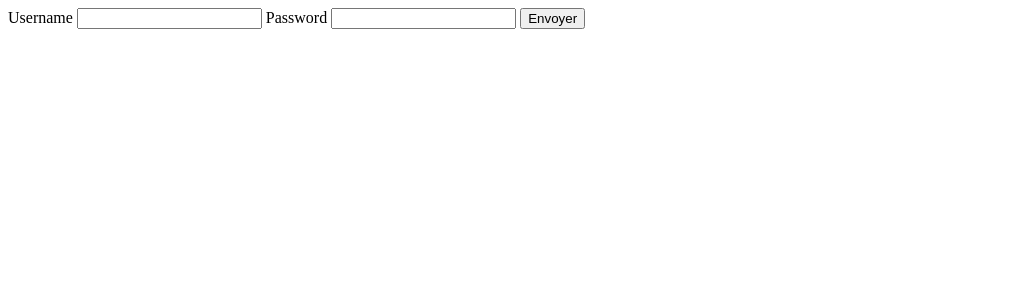
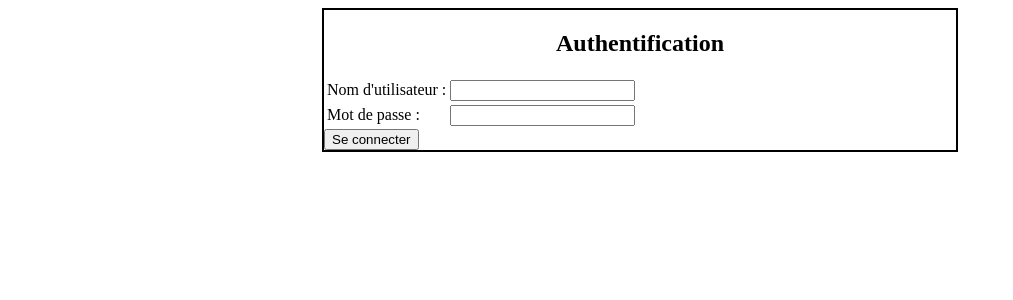
Before and after one commit to MdialloC19/passwordcracker, a PHP site: page /login.php in a window 1280 px wide. Shown: the top 300 px of the page, without its empty margins (0-1013 px from the left). Run offline with PHP 8.4, Linux system fonts and the light colour scheme.

Commit message:
finalisation du formulaire

```diff
--- a/authentification/login.php
+++ b/authentification/login.php
@@ -5,14 +5,42 @@
     <meta http-equiv="X-UA-Compatible" content="IE=edge">
     <meta name="viewport" content="width=device-width, initial-scale=1.0">
     <title>Login</title>
+    <style>
+        .container {
+            border: 2px, solid, black;
+          /*  background-color: red;*/
+            width: 50%;
+            margin: auto;
+        }
+        h2{
+            text-align: center;
+        }
+    </style>
 </head>
 <body>
-    <form action="welcome.php" method="post">
-        <label for="username">Username</label>
-        <input type="text" name="username" id="">
-        <label for="password">Password</label>
-        <input type="password" name="password" id="">
-        <input type="submit" value="Envoyer">
-    </form>
+    <div class="container">
+        <h2>Authentification</h2>
+        <form method="POST" action="welcome.php">
+            <table>
+                <tr>
+                    <td>
+                        <label for="username">Nom d'utilisateur :</label>
+                    </td>
+                    <td>
+                        <input type="text" name="username" id="username" required><br>
+                    </td>
+                </tr>
+                <tr>
+                    <td>
+                        <label for="password">Mot de passe :</label>
+                    </td>
+                    <td>
+                       <input type="password" name="password" id="password" required><br>
+                    </td>
+                </tr>
+            </table>
+            <input type="submit" value="Se connecter">
+        </form>
+    </div>
 </body>
 </html>
```
Also changed, not shown: authentification/welcome.php (+32 -0 lines).
